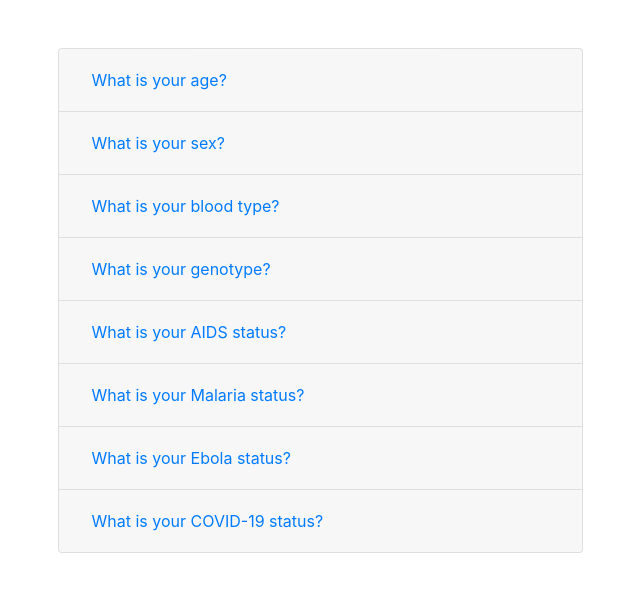
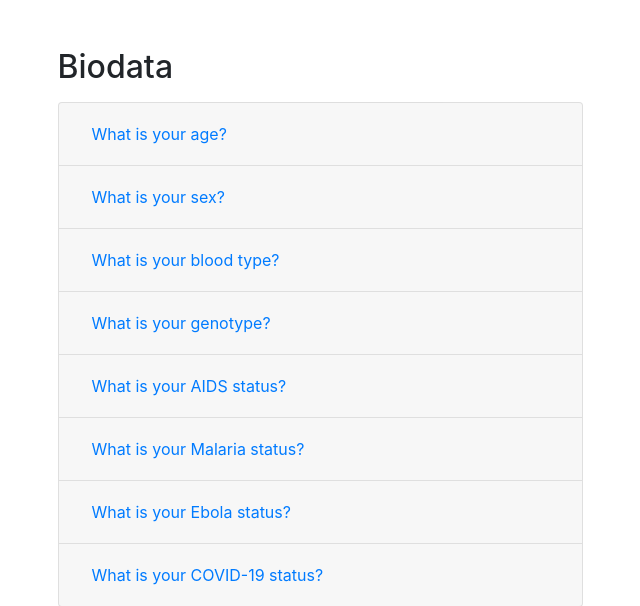
Before and after one commit to tobeyOguney/medical_info_website, a Django app: page /user/ in a window 1280 px wide. Shown: the part 56-662 px from the top of the page, without its empty margins (320-960 px from the left). Run offline with Django 3.2, Linux system fonts and the light colour scheme; the visitor is signed in with stand-in values (Sample User, id 1); some libraries are stand-ins or nearby versions.

Commit message:
labelled the pages

```diff
--- a/app/templates/app/user_information.html
+++ b/app/templates/app/user_information.html
@@ -13,6 +13,8 @@
 
 {% block content %}<div class="container">
     <div class="col-md-6 offset-md-3 mt-5">
+        <h2 class="display-6">Biodata</h2>
+        <p></p>
         <div class="accordion" id="accordionExample">
             {% for object in object_list %}
                 <div class="card">
--- a/app/templates/app/user_records_statistics.html
+++ b/app/templates/app/user_records_statistics.html
@@ -15,6 +15,8 @@
 {% block content %}
 <div class="container">
     <div class="col-md-6 offset-md-3 mt-5">
+        <h2 class="display-6">Statistics</h2>
+        <p></p>
         <div class="row row-cols-1 row-cols-md-2">
             <div class="col mb-4">
                 <div class="card text-white bg-dark mb-3">
```
